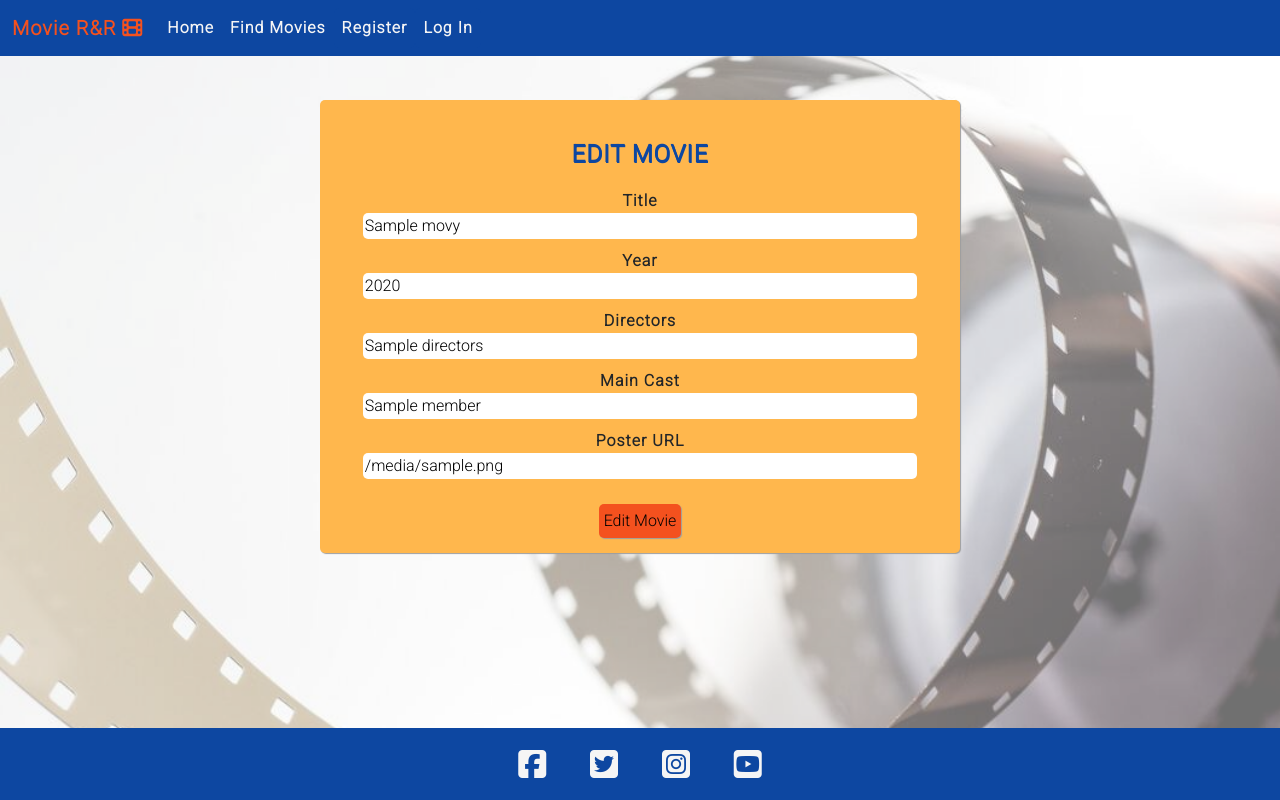
After one commit to davidlidebrandt/milestone-project-3, a Flask app: page /editmovie/1 in a window 1280 px wide. The commit adds this page. Run offline with Flask 2, Linux system fonts and the light colour scheme; a database or web service that is not in the repository returns one stand-in record (values such as "Sample title"); some libraries are stand-ins or nearby versions.

Commit message:
Add edit movie function for admin

```diff
--- a/app.py
+++ b/app.py
@@ -192,6 +192,30 @@ def delete_review(title, user):
     return redirect(url_for("index"))
 
 
+@app.route("/editmovie/<title>", methods=["GET", "POST"])
+def edit_movie(title):
+    if request.method == "POST" and session["admin"]:
+        cast_list = list(request.form.get("cast").split(","))
+        mongo_con.db.movies.update_one(
+            {"title": title}, {"$set": {"title": request.form.get(
+                "title"), "directors": request.form.get(
+                "directors"), "year": request.form.get(
+                "year"), "cast": cast_list, "img_url":
+             request.form.get("img_url")}})
+        flash("Movie Edited")
+        return redirect(url_for("index"))
+    get_movie = mongo_con.db.movies.find_one({"title": title})
+    temp = get_movie.get("cast")
+    cast_string = ""
+    if temp:
+        for memeber in temp:
+            cast_string += memeber
+            cast_string += ","
+        cast_string = cast_string[0:-1]
+    return render_template(
+        "editmovie.html", get_movie=get_movie, get_cast=cast_string)
+
+
 if __name__ == "__main__":
     app.run(host=os.environ.get("IP"), port=int(
         os.environ.get("PORT")), debug=True)
--- a/templates/addmovie.html
+++ b/templates/addmovie.html
@@ -17,7 +17,7 @@ Add Movie
                     <div class="col-12"><input class="input-field" id="cast" name="cast" type="text" required><br></div>
                     <div class="col-12"><label for="img_url">Poster URL</label></div>
                     <div class="col-12"><input class="input-field" id="img_url" name="img_url" type="url" required><br></div>
-                    <div class="col-12"><input class="add-btn" id="" type="submit" value="Add Movie"></div>
+                    <div class="col-12"><input class="add-btn" type="submit" value="Add Movie"></div>
                 </form>
 </div>
 </div>
--- /dev/null
+++ b/templates/editmovie.html
@@ -0,0 +1,24 @@
+{% extends "base.html" %}
+{% block title %}
+Edit Movie
+{% endblock %}
+{% block maincontent %}
+<div class="row">
+<div class="col-12 col-md-8 offset-md-2 col-lg-6 offset-lg-3 manage-movie-form">
+<form class="row" method="POST" action="{{ url_for('edit_movie', title=get_movie.title) }}">
+                    <div class="col-12"><h4 class="custom-h4">Edit Movie</h4></div>
+                    <div class="col-12"><label for="title">Title</label></div>
+                    <div class="col-12"><input class="input-field" value="{{ get_movie.title }}" id="title" name="title" maxlength="20" type="text" required><br></div>
+                    <div class="col-12"><label for="year">Year</label></div>
+                    <div class="col-12"><input class="input-field" value="{{ get_movie.year }}" id="year" name="year" type="number" min="1900" max="{{ this_year }}" required><br></div>
+                    <div class="col-12"><label for="directors">Directors</label></div>
+                    <div class="col-12"><input class="input-field" value="{{ get_movie.directors }}" id="directors" name="directors" type="text" required><br></div>
+                    <div class="col-12"><label for="cast">Main Cast</label></div>
+                    <div class="col-12"><input class="input-field" value="{{ get_cast }}" id="cast" name="cast" type="text" required><br></div>
+                    <div class="col-12"><label for="img_url">Poster URL</label></div>
+                    <div class="col-12"><input class="input-field" value="{{ get_movie.img_url }}" id="img_url" name="img_url" type="url" required><br></div>
+                    <div class="col-12"><input class="add-btn" type="submit" value="Edit Movie"></div>
+                </form>
+</div>
+</div>
+{% endblock %}
--- a/templates/moviepage.html
+++ b/templates/moviepage.html
@@ -48,8 +48,9 @@ Movie
 
 {% if session.user %}
 {% if session.admin == True %}
-<div class="col-12 top-btm-mg-10"><a class="edit-button" href="">Edit</a> <button id="delete-movie-btn" class="delete-button">Delete</button></div>
-
+<div class="col-12 top-btm-mg-10">
+<a class="edit-button" href="{{ url_for('edit_movie', title=get_movie.title) }}">Edit</a>
+<button id="delete-movie-btn" class="delete-button">Delete</button></div>
 {% endif %}
 <div class="col-6 offset-3">
     <form class="row rating-form" method="POST" action="{{ url_for('movie_page', title=get_movie.title, rating=True, rate=True)}}">
```
